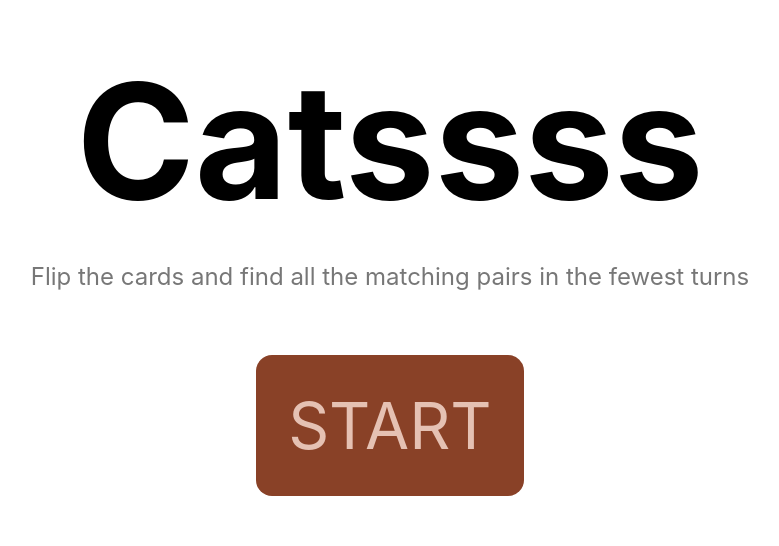
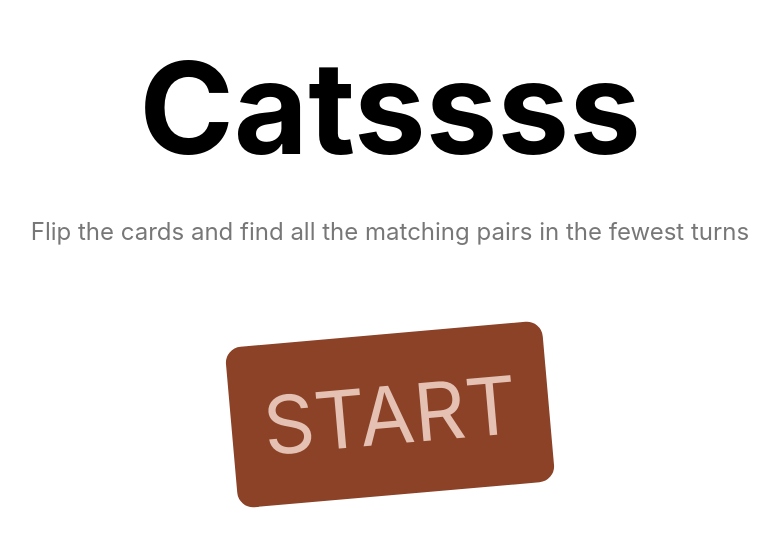
Before and after one commit to amnrzv/memory-game, a Next.js app: page / in a window 1280 px wide. Shown: the part 142-688 px from the top of the page, without its empty margins (250-1029 px from the left). Built offline with nearby package versions, Linux system fonts and the light colour scheme.

Commit message:
tighten aesthetics + setup some central css vars

```diff
--- a/src/styles/globals.css
+++ b/src/styles/globals.css
@@ -24,3 +24,15 @@ a {
     background: #100912;
   }
 }
+
+:root {
+  --theme-colour: hsl(16 100% 66%);
+  --theme-colour-bg: hsl(16, 22%, 9%);
+  --empty-card-border: hsl(16, 22%, 60%, 0.5);
+  --text-color: hsl(17, 49%, 80%);
+  --text-color-hover: hsl(17, 79%, 90%);
+  --btn-bg: hsl(16, 56%, 35%);
+  --border-radius: 1rem;
+
+  --card-height: 18vh;
+}
--- a/src/ui/menu/menu.tsx
+++ b/src/ui/menu/menu.tsx
@@ -19,35 +19,53 @@ const Container = styled.main`
   flex-direction: column;
   justify-content: center;
   align-items: center;
+  margin: 0 2rem;
+
+  @media (min-width: 30rem) {
+    margin: 0 4rem;
+  }
 `;
 
 const Header = styled.h1`
-  font-size: 10rem;
-  margin: 0 auto;
-  padding-block: 1.5rem;
-  width: fit-content;
+  font-size: 4rem;
+  margin: 0.5rem;
+
+  @media (min-width: 30rem) {
+    font-size: 8rem;
+  }
 `;
 
 const Info = styled.p`
-  font-size: 1.5rem;
-  margin: 0 auto;
+  font-size: 1rem;
+  text-align: center;
   color: #777;
+
+  @media (min-width: 30rem) {
+    font-size: 1.5rem;
+  }
 `;
 
 const StartLink = styled(Link)`
-  display: block;
-  font-size: 4rem;
-  padding: 2rem;
-  background: #894127;
+  display: inline-block;
+  font-size: 3rem;
+  padding: 1.5rem;
+  background: var(--btn-bg);
   border: none;
-  border-radius: 1rem;
+  border-radius: var(--border-radius);
   color: #e5c1b3;
 
-  margin-top: 4rem;
+  margin-top: 2rem;
+  transform: rotateZ(-5deg);
 
   :hover,
   :focus {
-    transform: scale(1.03);
+    transform: scale(1.03) rotateZ(-5deg);
     color: #eee;
   }
+
+  @media (min-width: 30rem) {
+    font-size: 5rem;
+    padding: 2rem;
+    margin-top: 4rem;
+  }
 `;
```
Also changed, not shown: src/components/card/card.tsx (+8 -6 lines), src/ui/game/game.tsx (+22 -8 lines), 1 other file (tests, documents, lock files or other folders).
